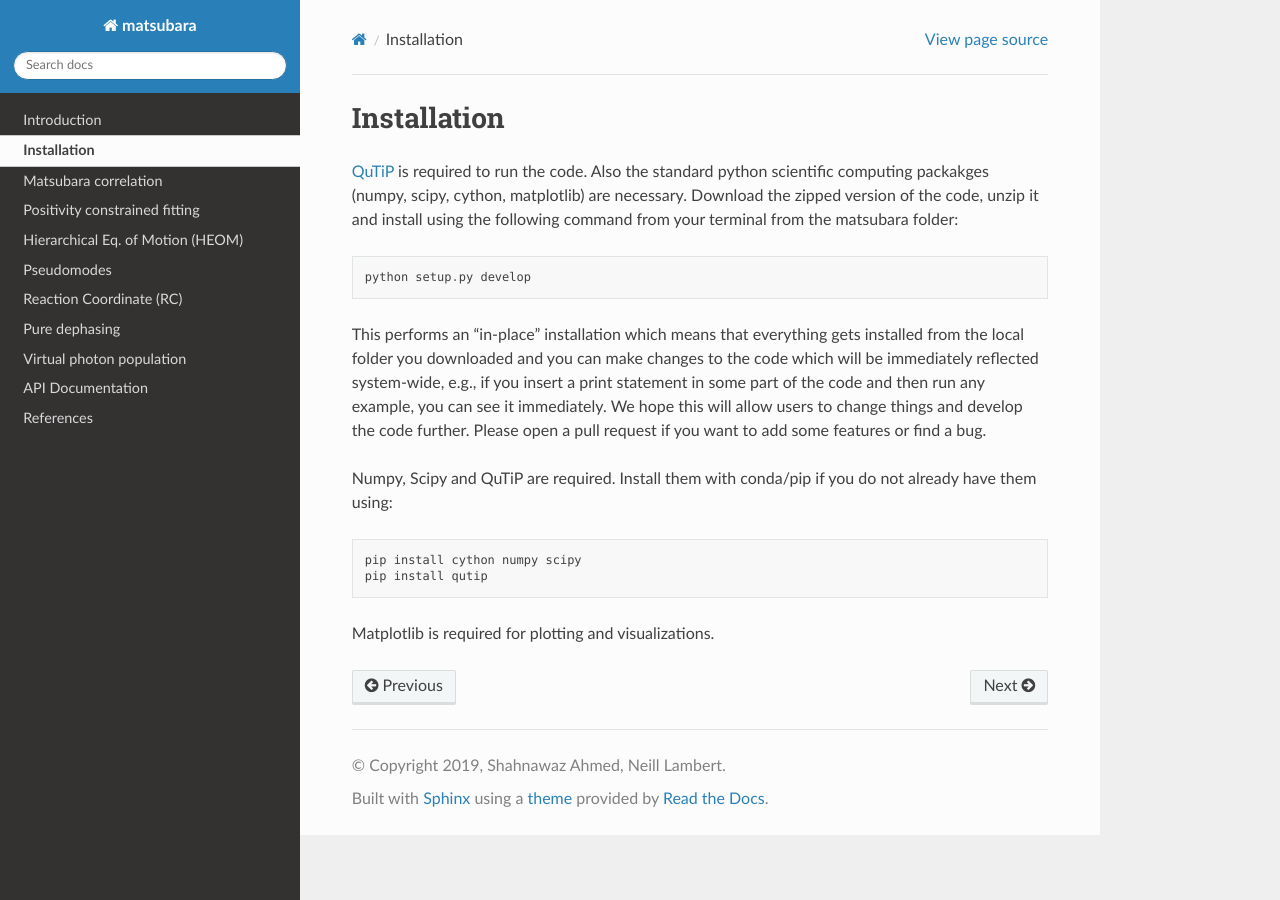
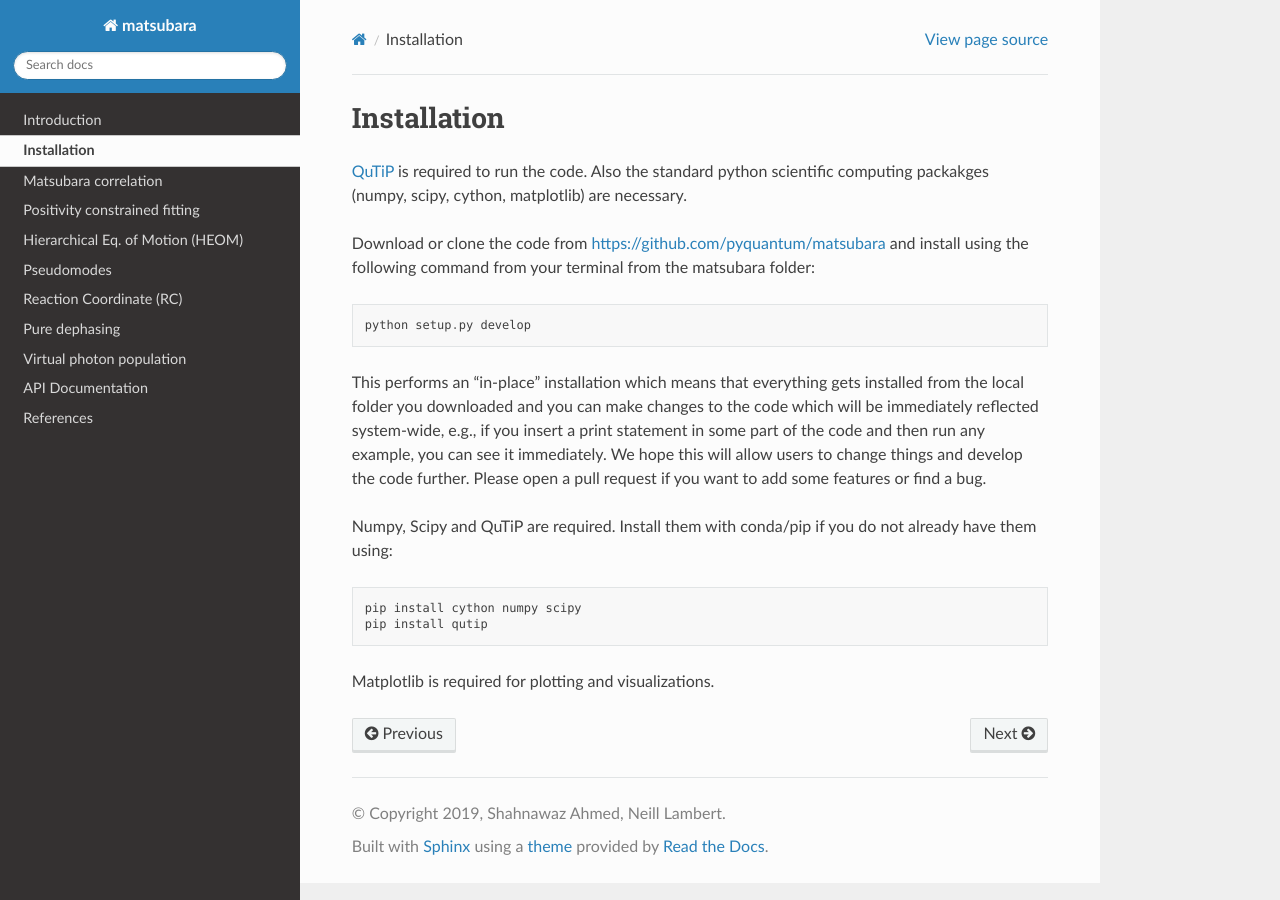
Before and after one commit to pyquantum/matsubara, a Sphinx documentation site: the page built from docs/source/install.rst, in a window 1280 px wide. Built offline with Sphinx 7.4.7 and the Read the Docs theme 2.0.0, drawn with Linux system fonts in a browser that asks for light colours.

Commit message:
Update install.rst

```diff
--- a/docs/source/install.rst
+++ b/docs/source/install.rst
@@ -2,7 +2,9 @@
 Installation
 ############
 
-`QuTiP <http://www.qutip.org/>`_ is required to run the code. Also the standard python scientific computing packakges (numpy, scipy, cython, matplotlib) are necessary. Download the zipped version of the code, unzip it and install using the following command from your terminal from the matsubara folder::
+`QuTiP <http://www.qutip.org/>`_ is required to run the code. Also the standard python scientific computing packakges (numpy, scipy, cython, matplotlib) are necessary.
+
+Download or clone the code from https://github.com/pyquantum/matsubara and install using the following command from your terminal from the matsubara folder::
 
     python setup.py develop
 
```
